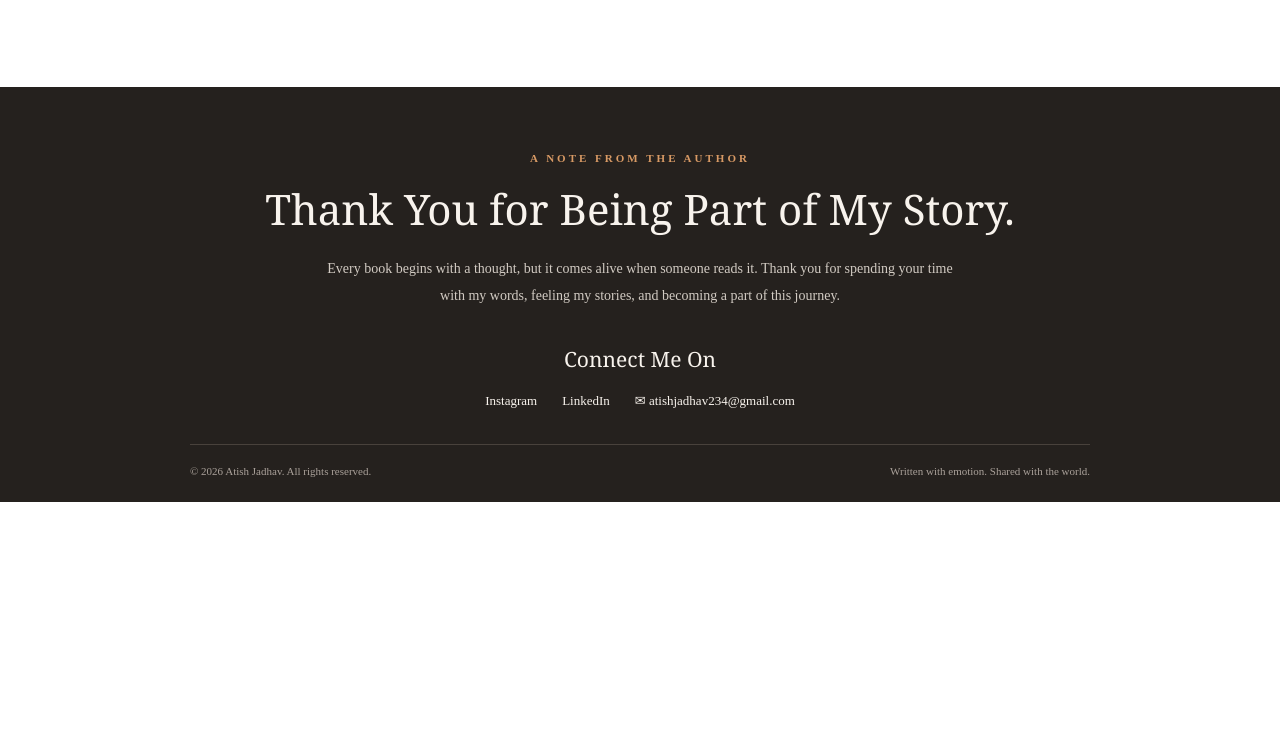
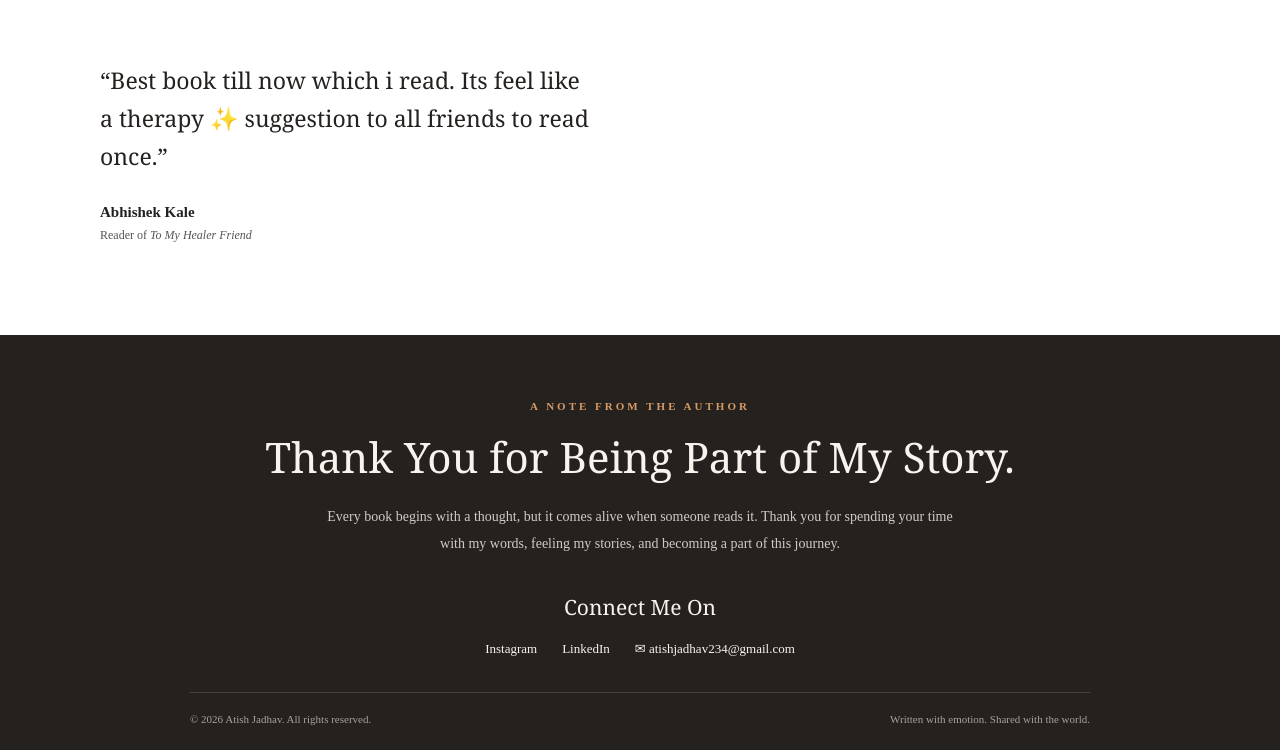
Before and after one commit to jadhavatish194-debug/Bookwebsite, a plain HTML site: page Index.html in a window 1280 px wide. Shown: the part 4291-5041 px from the top of the page. Before the commit the page ends 4793 px from the top, so only its background shows below. Drawn offline with Linux system fonts and the light colour scheme.

Commit message:
Review added

```diff
--- a/Index.html
+++ b/Index.html
@@ -539,19 +539,18 @@
                     </div>
                 </div>
 
-                <!-- <div class="testimonial-item">
+                <div class="testimonial-item">
                     <blockquote>
-                        “Some books don't just tell a story; they make you
-                        feel emotions you thought you had forgotten.”
+                        “Best book till now which i read. Its feel like a therapy ✨ suggestion to all friends to read once.”
                     </blockquote>
 
                     <div class="reader-info">
                         <div>
-                            <h3>Reader Name</h3>
-                            <p>Book Lover & Story Enthusiast</p>
+                            <h3>Abhishek Kale</h3>
+                            <p>Reader of <em>To My Healer Friend</em></p>
                         </div>
                     </div>
-                </div> -->
+                </div>
 
             </div>
 
```
